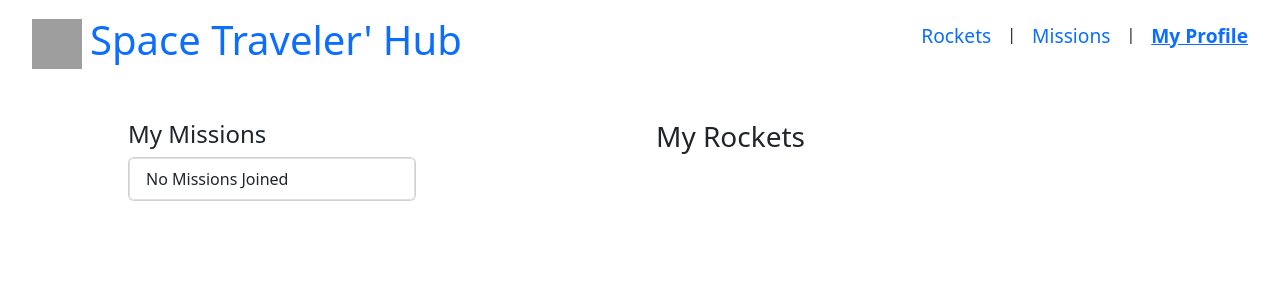
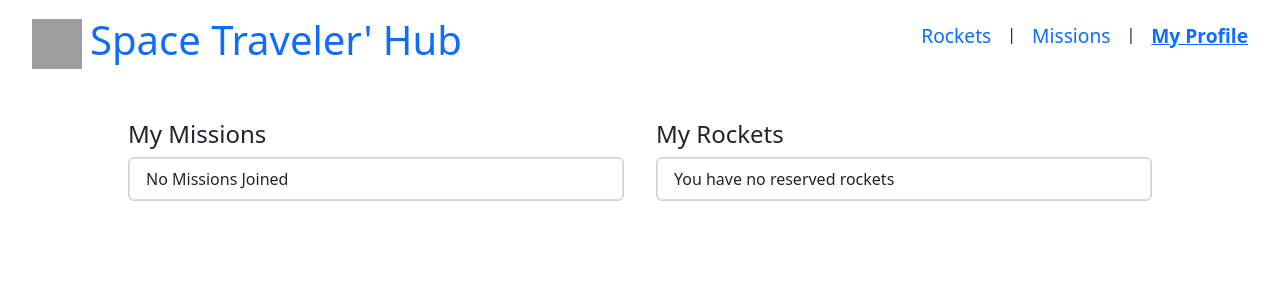
Before and after one commit to ZewdieMc/space-traveler, a React (Create React App) app: page /profile in a window 1280 px wide. Shown: the top 300 px of the page. Built offline with nearby package versions, Linux system fonts and the light colour scheme; grey boxes are pictures that could not be loaded.

Commit message:
Add list of reserved rockets to profile

```diff
--- a/src/components/Profile.jsx
+++ b/src/components/Profile.jsx
@@ -8,11 +8,15 @@ function Profile() {
     return missions.filter((mission) => mission.reserved);
   });
 
+  const rockets = useSelector((state) => state.rockets.rockets);
+
+  const reservedRockets = rockets.filter((rocket) => rocket.reserved);
+
   return (
     <div className="profile-wrapper">
-      <div>
+      <div style={{ width: '100%' }}>
         <h4>My Missions</h4>
-        <Card style={{ width: '18rem' }}>
+        <Card style={{ width: '100%' }}>
           {JoinedMissions.length ? JoinedMissions.map((mission) => (
             <ListGroup key={mission.id} variant="flush">
               <ListGroup.Item>{mission.mission_name}</ListGroup.Item>
@@ -25,8 +29,20 @@ function Profile() {
             )}
         </Card>
       </div>
-      <div>
-        <h3>My Rockets</h3>
+      <div style={{ width: '100%' }}>
+        <h4>My Rockets</h4>
+        <Card style={{ width: '100%' }}>
+          {reservedRockets.length ? reservedRockets.map((rocket) => (
+            <ListGroup key={rocket.id} variant="flush">
+              <ListGroup.Item>{rocket.rocket_name}</ListGroup.Item>
+            </ListGroup>
+          ))
+            : (
+              <ListGroup>
+                <ListGroup.Item>You have no reserved rockets</ListGroup.Item>
+              </ListGroup>
+            )}
+        </Card>
       </div>
     </div>
   );
```
